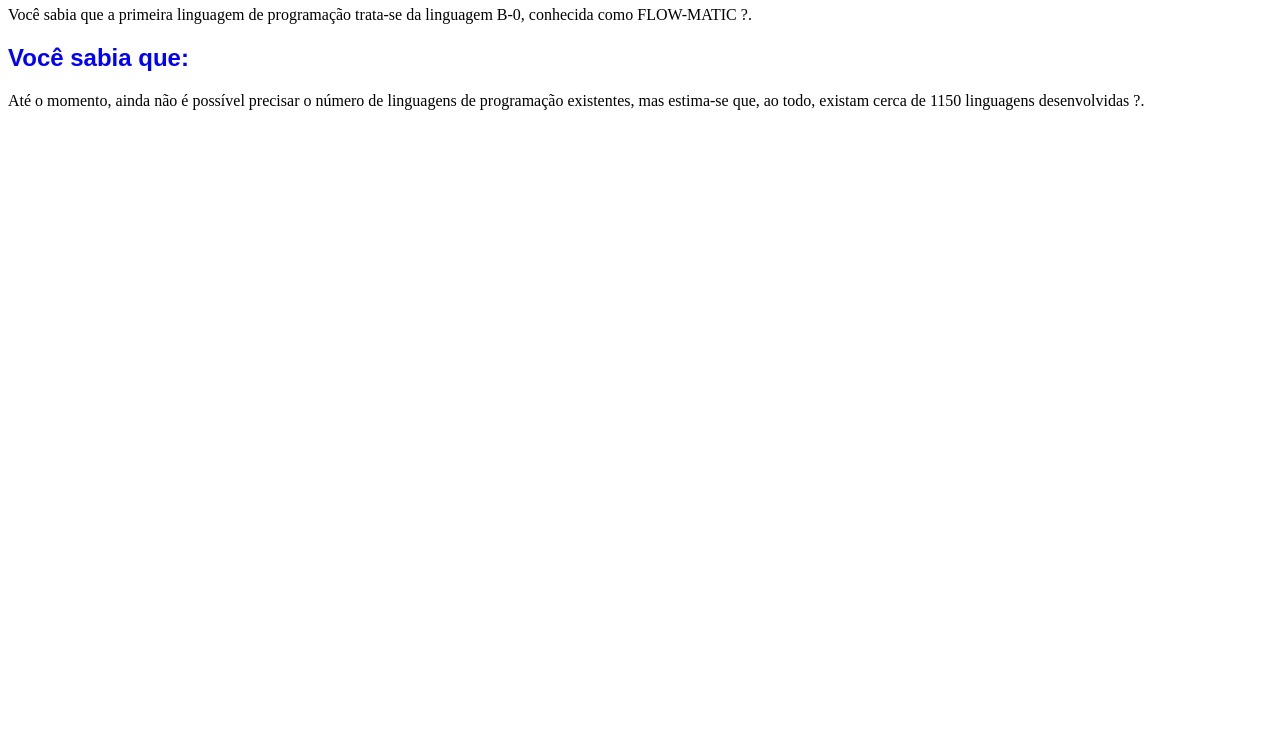
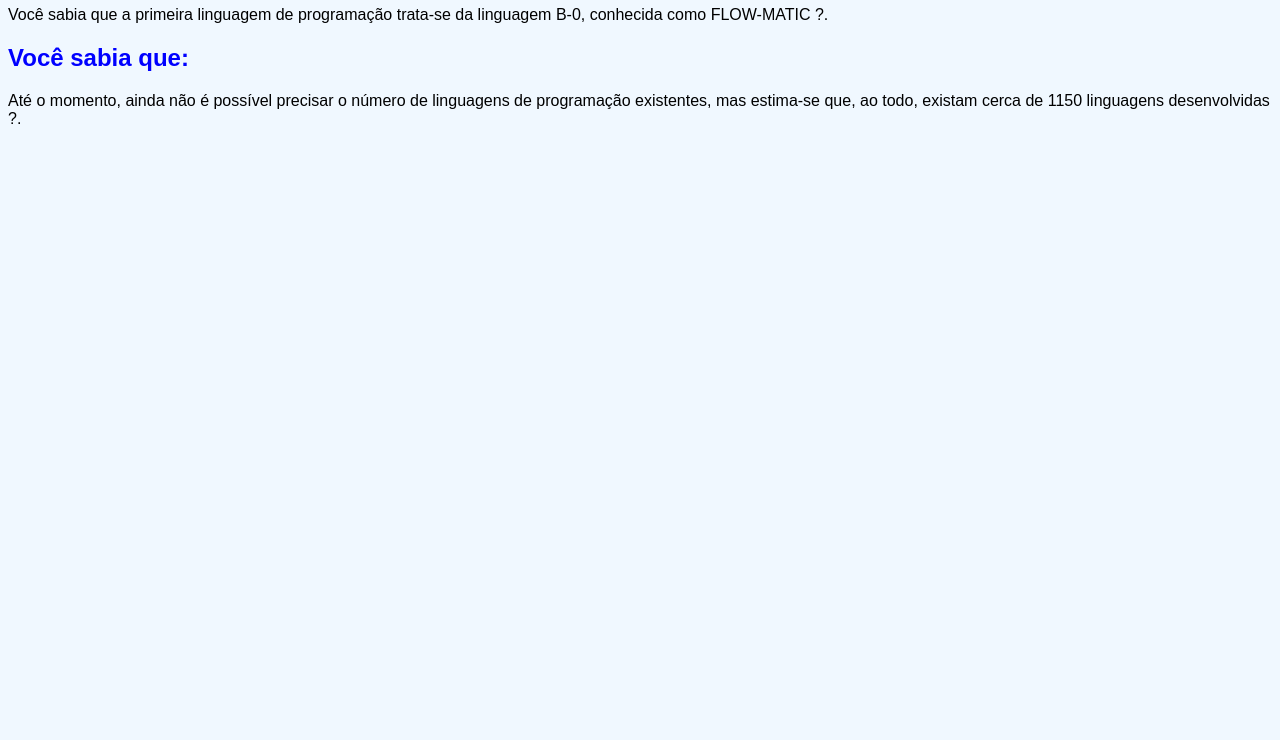
Before and after one commit to victoGBD/prog-web-1, a plain HTML site: page pwatv2.html in a window 1280 px wide. Shown: the part 60-800 px from the top of the page. Drawn offline with Linux system fonts and the light colour scheme.

Commit message:
Update pwatv2.html

```diff
--- a/pwatv2.html
+++ b/pwatv2.html
@@ -1,7 +1,7 @@
 <html>
           <head>
           <title>Prog Web 1</title>
-          <link rel = "stylesheet" href = "victor.css">
+          <link rel = "stylesheet" href = "introcss.css">
             <style>
                   h2 { color: blue; }
             </style>
```
